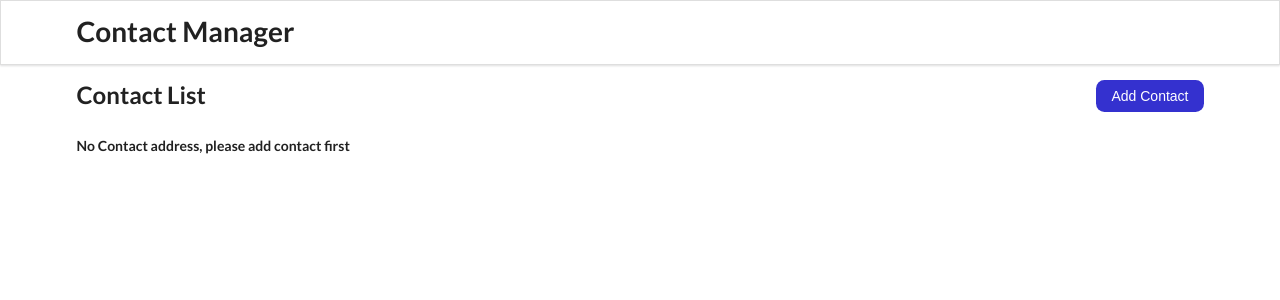
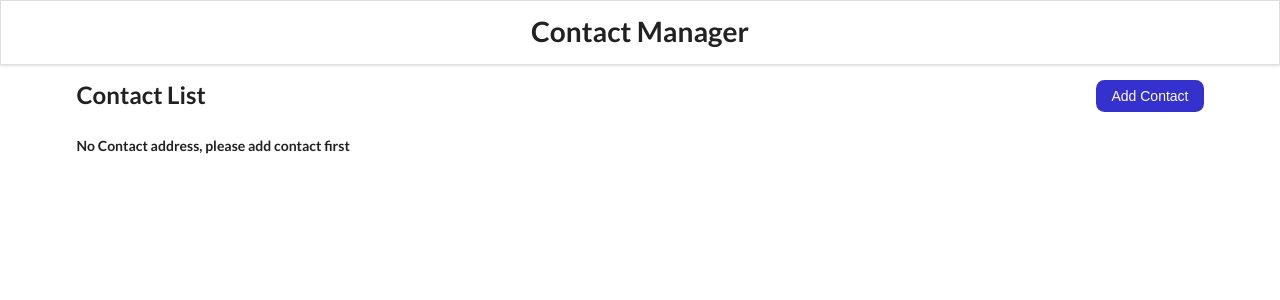
Before and after one commit to anisur2805/contact-app, a React (Create React App) app: page / in a window 1280 px wide. Shown: the top 300 px of the page. Built offline with nearby package versions, Linux system fonts and the light colour scheme.

Commit message:
center header title

```diff
--- a/src/App.css
+++ b/src/App.css
@@ -32,8 +32,8 @@
   float: right;
 }
 
-.right.btn {
-  /* margin-top: -15px; */
+.ui.container.aligned.header{
+  justify-content: center;
 }
 .btn {
   background: rgb(52, 49, 207);
```
Also changed, not shown: 1 other file (tests, documents, lock files or other folders).
